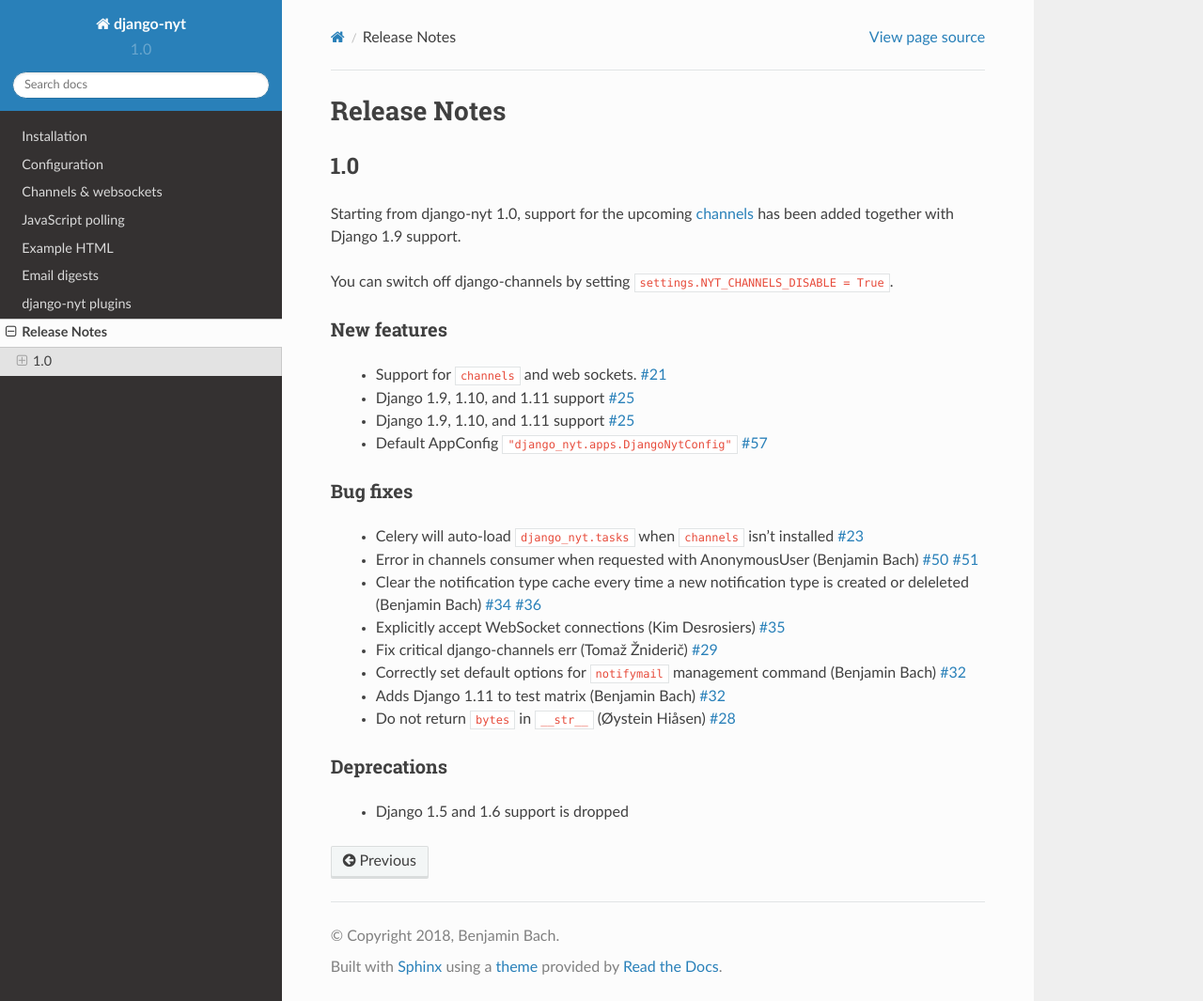
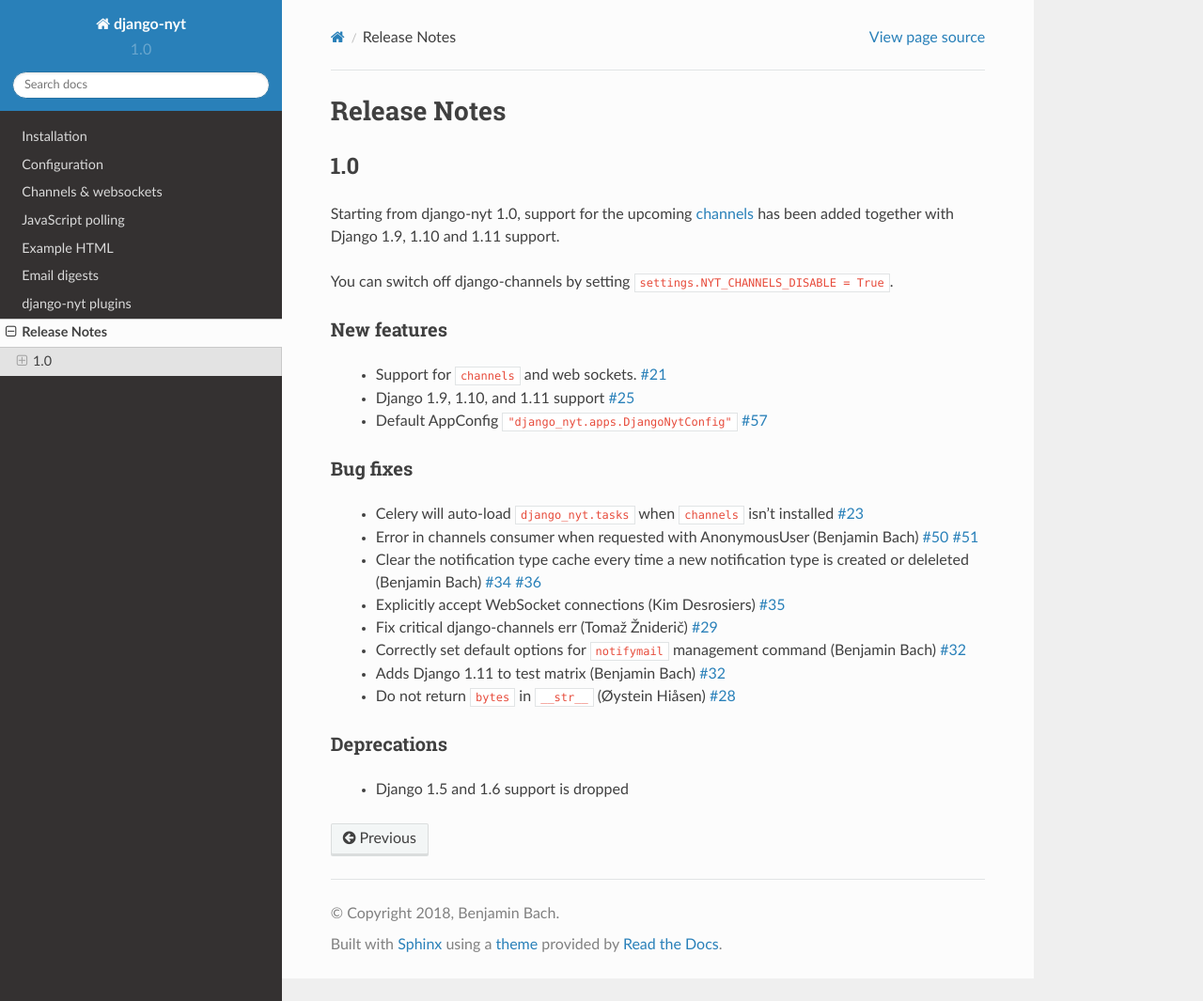
Before and after one commit to django-wiki/django-nyt, a Sphinx documentation site: the page built from docs/release_notes.rst, in a window 1280 px wide and 1065 px high. Shown: the whole window at 94% size. Built offline with Sphinx 7.4.7 and the Read the Docs theme 2.0.0, drawn with Linux system fonts in a browser that asks for light colours; pages that are not in the unit, such as notebooks, are missing from menus; some of the changed lines change nothing that is shown.

Commit message:
Precision to release notes

```diff
--- a/docs/release_notes.rst
+++ b/docs/release_notes.rst
@@ -6,7 +6,7 @@
 
 Starting from django-nyt 1.0, support for the upcoming
 `channels <http://channels.readthedocs.io/>`_ has been added together with
-Django 1.9 support.
+Django 1.9, 1.10 and 1.11 support.
 
 You can switch off django-channels by setting
 ``settings.NYT_CHANNELS_DISABLE = True``.
@@ -16,7 +16,6 @@
 ^^^^^^^^^^^^
 
  * Support for ``channels`` and web sockets. :url-issue:`21`
- * Django 1.9, 1.10, and 1.11 support :url-issue:`25`
  * Django 1.9, 1.10, and 1.11 support :url-issue:`25`
  * Default AppConfig ``"django_nyt.apps.DjangoNytConfig"`` :url-issue:`57`
 
```
